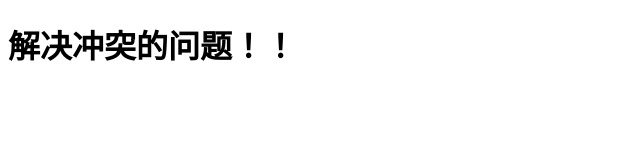
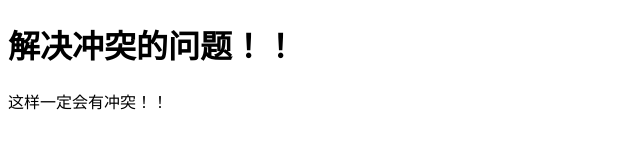
Before and after one commit to qiepengfei/gitskills, a plain HTML site: page index.html in a window 1280 px wide. Shown: the whole page, without its empty margins (0-640 px from the left). Drawn offline with Linux system fonts and the light colour scheme.

```diff
--- a/index.html
+++ b/index.html
@@ -7,5 +7,6 @@
 </head>
 <body>
 	<h1>解决冲突的问题！！</h1>
+	<span>这样一定会有冲突！！</span>
 </body>
 </html>
```
